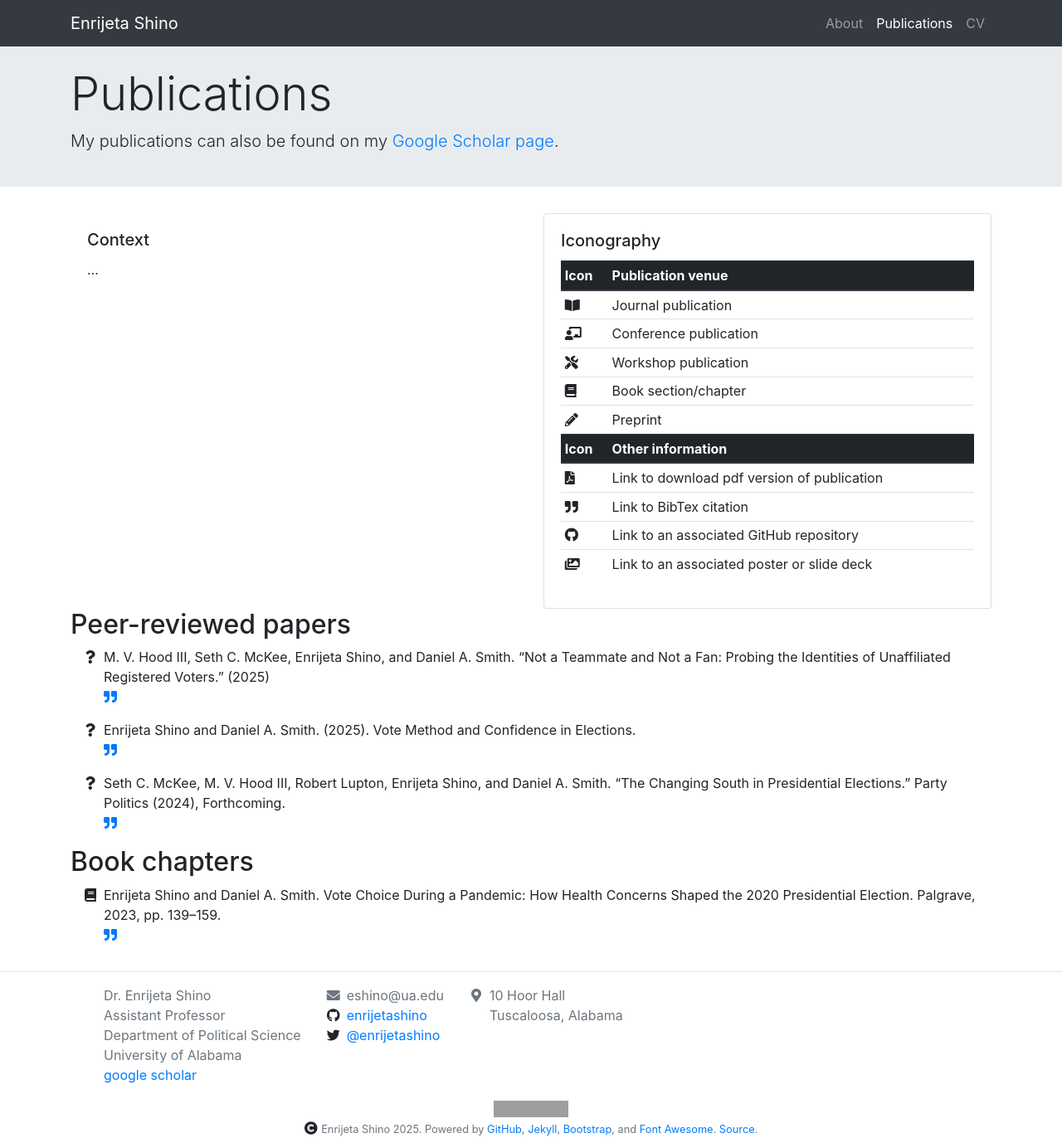
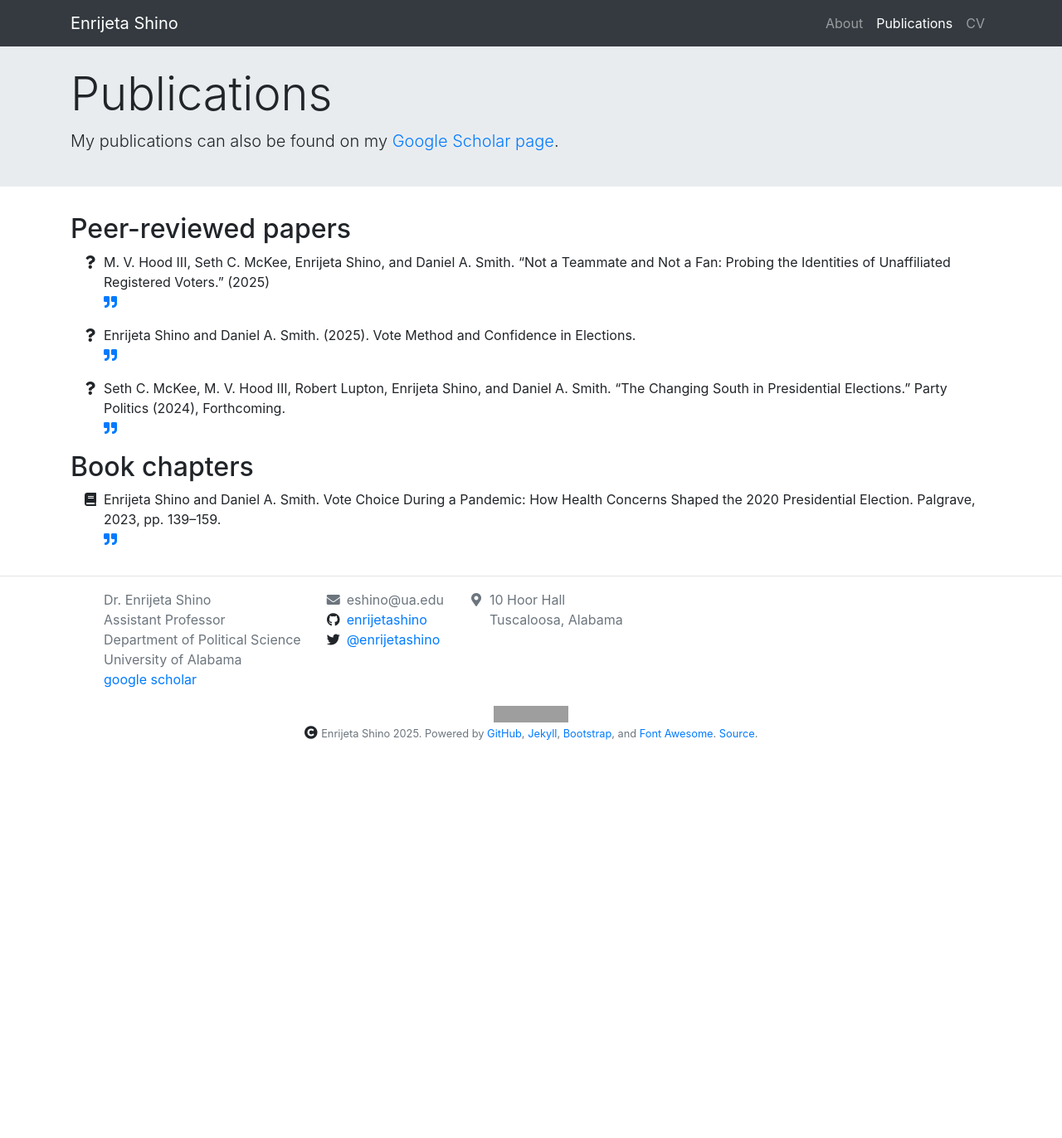
Before and after one commit to enrijetashino/enrijetashino.github.io, a Jekyll site: the page built from _pages/publications.md, in a window 1280 px wide. Shown: the whole page at 83% size. Built offline with Jekyll 4.4.1, drawn with Linux system fonts in a browser that asks for light colours; nearby versions of some CDN libraries; after the commit the page ends 900 px from its top, so only the background shows below that; grey boxes are pictures that could not be loaded.

Commit message:
Update publications.html

```diff
--- a/_layouts/publications.html
+++ b/_layouts/publications.html
@@ -15,84 +15,6 @@ layout: default
 <!-- Publication page content -->
 <div class="container">
 
-  <!-- This first row will contain a bit of explanatory text about how this page
-       is organized and a table w/icon explanations. -->
-  <div class="row">
-    <!-- Context blurb -->
-    <div class="col">
-      <div class="card border-0">
-        <div class="card-body">
-          <h5 class="card-title">Context</h5>
-          <div class="card-text">
-            {{ page.overview | markdownify }}
-          </div>
-        </div>
-      </div>
-    </div>
-    <!-- Icon definitions table -->
-    <div class="col">
-      <div class="card" id="iconography-table">
-        <div class="card-body">
-          <h5 class="card-title">Iconography</h5>
-          <table class="table table-sm">
-            <thead class="thead-dark">
-              <tr>
-                <th scope="col">Icon</th>
-                <th scope="col">Publication venue</th>
-              </tr>
-            </thead>
-            <tbody>
-              <tr>
-                <th scope="row">{{ site.data.icons.venue_journal_icon }}</th>
-                <td>Journal publication</td>
-              </tr>
-              <tr>
-                <th scope="row">{{ site.data.icons.venue_conference_icon }}</th>
-                <td>Conference publication</td>
-              </tr>
-              <tr>
-                <th scope="row">{{ site.data.icons.venue_workshop_icon }}</th>
-                <td>Workshop publication</td>
-              </tr>
-              <tr>
-                <th scope="row">{{ site.data.icons.venue_book_icon }}</th>
-                <td>Book section/chapter</td>
-              </tr>
-              <tr>
-                <th scope="row">{{ site.data.icons.venue_preprint_icon }}</th>
-                <td>Preprint</td>
-              </tr>
-            </tbody>
-            <thead class="thead-dark">
-              <tr>
-                <th scope="col">Icon</th>
-                <th scope="col">Other information</th>
-              </tr>
-            </thead>
-            <tbody>
-              <tr>
-                <th scope="row">{{ site.data.icons.pdf_icon }}</th>
-                <td>Link to download pdf version of publication</td>
-              </tr>
-              <tr>
-                <th scope="row">{{ site.data.icons.bibtex_icon }}</th>
-                <td>Link to BibTex citation</td>
-              </tr>
-              <tr>
-                <th scope="row">{{ site.data.icons.github_repository_icon }}</th>
-                <td>Link to an associated GitHub repository</td>
-              </tr>
-              <tr>
-                <th scope="row">{{ site.data.icons.presentation_icon }}</th>
-                <td>Link to an associated poster or slide deck</td>
-              </tr>
-            </tbody>
-          </table>
-        </div>
-      </div>
-    </div>
-  </div>
-
   <!-- This next enumerates all publications listed in publications.yml by category. -->
   <div class="row">
     <div class="col">
```
